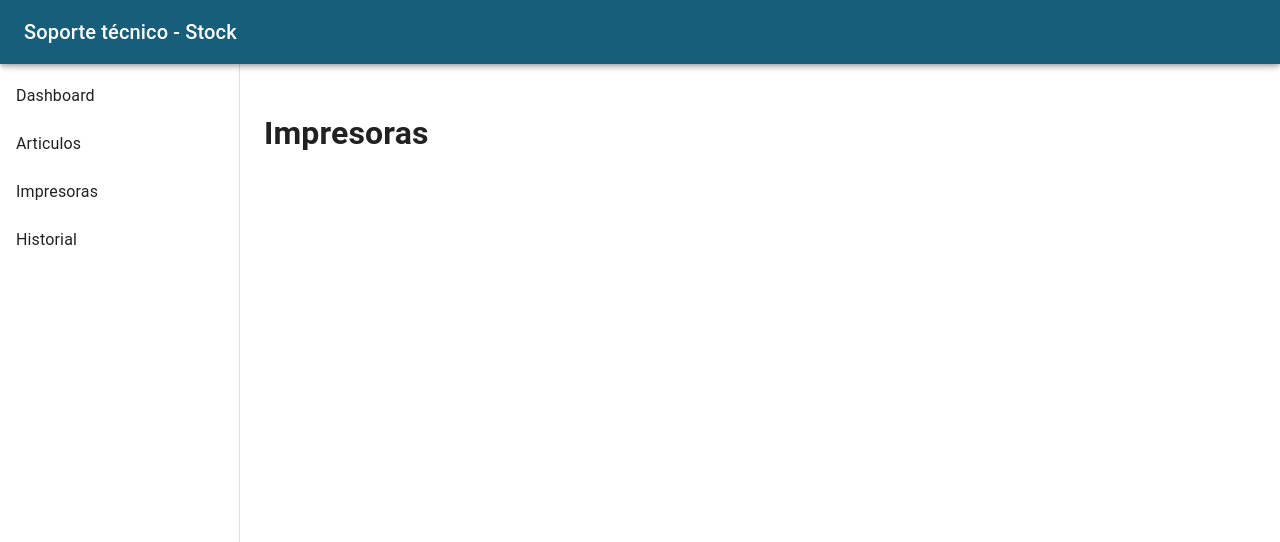
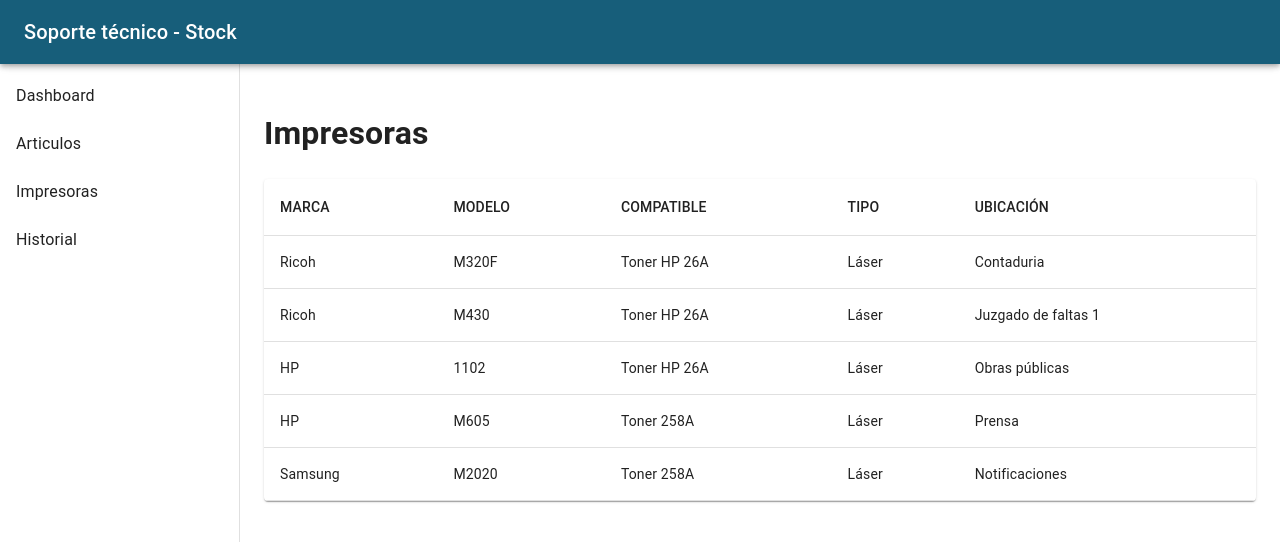
Before and after one commit to marcos-delvalle/sistema-stock, a React (Vite) app: page /impresoras in a window 1280 px wide. Shown: the top 542 px of the page. Built offline with nearby package versions, Linux system fonts and the light colour scheme.

Commit message:
create pantalla Impresoras + compatibilidades

```diff
--- a/src/App.jsx
+++ b/src/App.jsx
@@ -3,7 +3,9 @@ import { AppBar, Toolbar, Typography, Drawer, List, ListItemButton, ListItemText
 import Articulos from './pages/Articulos'
 import Dashboard from './pages/Dashboard'
 import Historial from "./pages/Historial"
+import Impresoras from "./pages/Impresoras"
 import { articulos, movimientos } from "./data/mockData"
+import { impresoras, compatibilidades } from "./data/mockData"
 import { useState } from "react"
 
 
@@ -12,6 +14,7 @@ function App() {
 
   const [articulosState, setArticulosState] = useState(articulos)
   const [movimientosState, setMovimientosState] = useState(movimientos)
+  const [impresorasState, setImpresorasState] = useState(impresoras)
 
   const menuItems = [
     {texto: 'Dashboard', ruta: '/'},
@@ -44,7 +47,7 @@ function App() {
           <main style={{flexGrow:1, padding:24, marginTop:64}}>
             <Routes>
               <Route path="/" element={<Dashboard articulos= {articulosState}/>}/>
-              <Route path="/impresoras" element={<h1>Impresoras</h1>}/>
+              <Route path="/impresoras" element={<Impresoras impresoras={impresorasState} articulos={articulosState} compatibilidades={compatibilidades}/>}/>
               <Route path="/articulos" element={<Articulos articulos={articulosState}
               setArticulos= {setArticulosState}/>}/>
               <Route path="/historial" element={<Historial movimientos={movimientosState} articulos={articulosState}
--- a/src/data/mockData.js
+++ b/src/data/mockData.js
@@ -6,13 +6,21 @@ export const categorias = [
     {id: 5, nombre:"Cable"}
 ]
 
-// export const impresoras = [
-//     {id: 1, modelo:"M320F", marca:"", ubicacion="", tipo:"", activo=true},
-//     {id: 2, modelo:"M430", marca:"", ubicacion="", tipo:"", activo=true},
-//     {id: 3, modelo:"HP", marca:"", ubicacion="", tipo:"", activo=true},
-//     {id: 4, modelo:"", marca:"", ubicacion="", tipo:"", activo=true},
-//     {id: 5, modelo:"", marca:"", ubicacion="", tipo:"", activo=true}
-// ]
+export const impresoras = [
+    {id: 1, marca:"Ricoh", modelo:"M320F", ubicacion:"Contaduria", tipo:"Láser", activo:true},
+    {id: 2, marca:"Ricoh", modelo:"M430", ubicacion:"Juzgado de faltas 1", tipo:"Láser", activo:true},
+    {id: 3, marca:"HP", modelo:"1102", ubicacion:"Obras públicas", tipo:"Láser", activo:true},
+    {id: 4, marca:"HP", modelo:"M605", ubicacion:"Prensa", tipo:"Láser", activo:true},
+    {id: 5, marca:"Samsung", modelo:"M2020", ubicacion:"Notificaciones", tipo:"Láser", activo:true}
+]
+
+export const compatibilidades = [
+    {impresora_id: 1, articulo_id:  1},
+    {impresora_id: 2, articulo_id:  1},
+    {impresora_id: 3, articulo_id:  1},
+    {impresora_id: 4, articulo_id:  5},
+    {impresora_id: 5, articulo_id:  5},
+]
 
 export const articulos = [
     {id: 1, nombre:"Toner HP 26A", categoria_id: 1, sn:"asdfasfas" , stock_actual: 2, stock_minimo: 3, activo:true},
--- /dev/null
+++ b/src/pages/Impresoras.jsx
@@ -0,0 +1,40 @@
+import {Table, TableBody, TableCell, TableContainer, TableHead, TableRow, Paper, Chip} from '@mui/material'
+
+function Impresoras({impresoras, articulos, compatibilidades}){
+
+    return(
+        <>
+        <h1>Impresoras</h1>
+        <TableContainer component={Paper}>
+            <Table>
+                <TableHead>
+                    <TableRow>
+                        <TableCell>MARCA</TableCell>
+                        <TableCell>MODELO</TableCell>
+                        <TableCell>COMPATIBLE</TableCell>
+                        <TableCell>TIPO</TableCell>
+                        <TableCell>UBICACIÓN</TableCell>
+                    </TableRow>
+                </TableHead>
+                <TableBody>
+                    {impresoras.map((imp) => (
+                        <TableRow key={imp.id}>
+                            <TableCell>{imp.marca}</TableCell>
+                            <TableCell>{imp.modelo}</TableCell>
+                            <TableCell>
+                                {compatibilidades
+                                .filter((c) => c.impresora_id === imp.id)
+                                .map((c) => articulos.find((a) => a.id === c.articulo_id)?.nombre)
+                                .join(', ') || 'Sin compatibles'}
+                            </TableCell>
+                            <TableCell>{imp.tipo}</TableCell>
+                            <TableCell>{imp.ubicacion}</TableCell>
+                        </TableRow>
+                    ))}
+                </TableBody>
+            </Table>
+        </TableContainer>
+        </>
+    )
+}
+export default Impresoras
```
